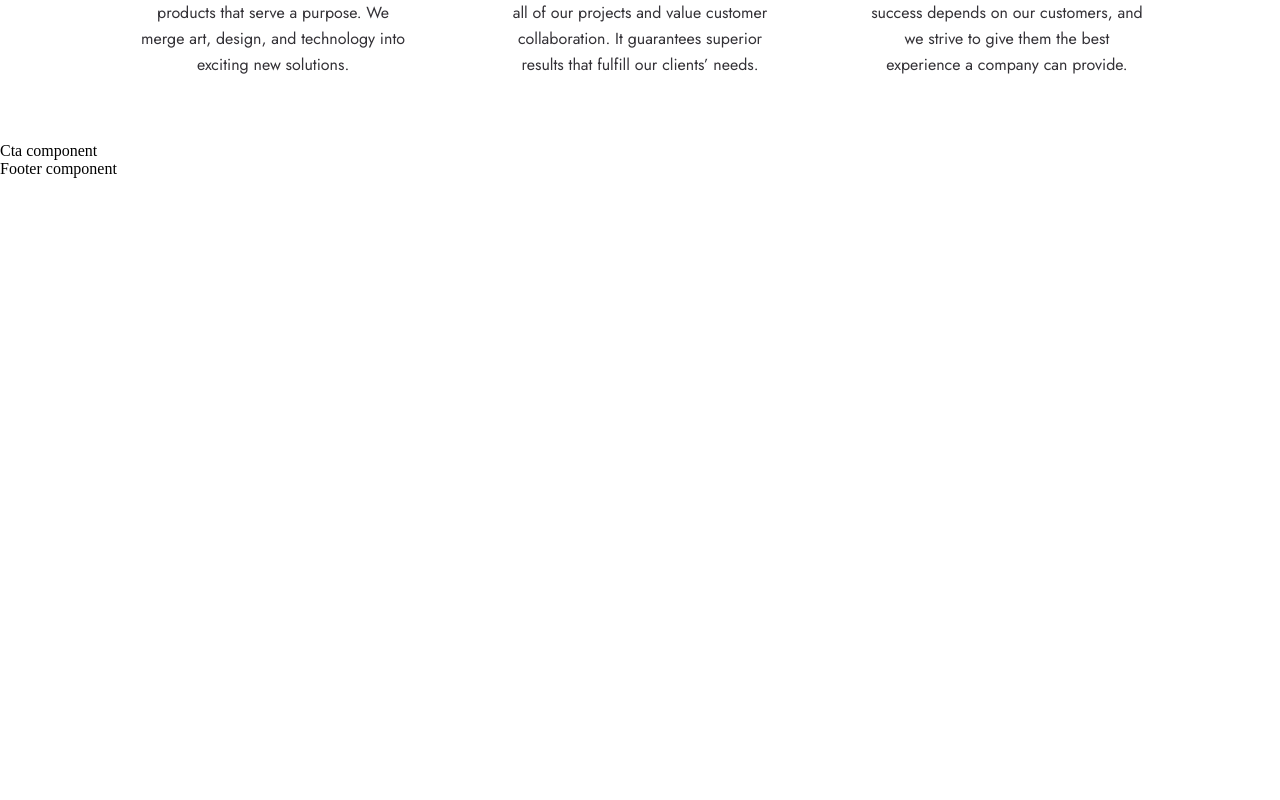
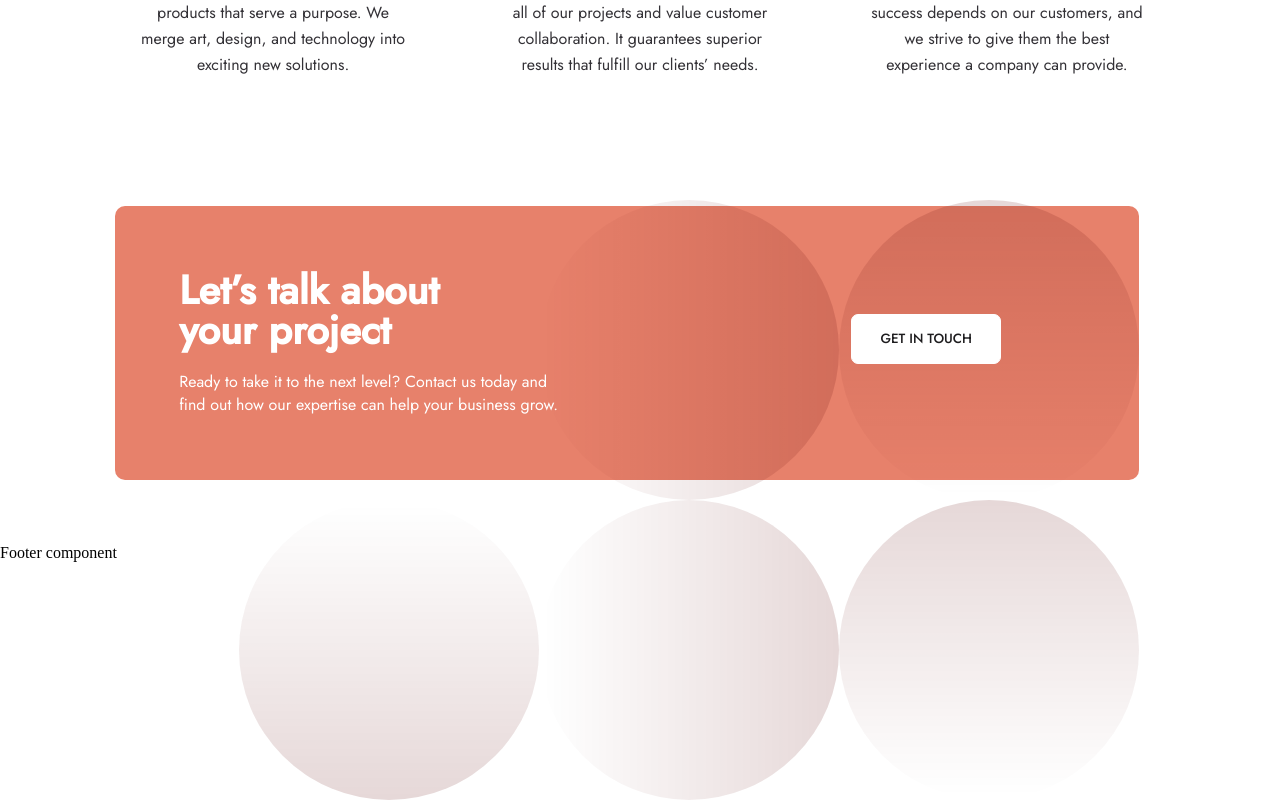
Before and after one commit to clf94-dev/designo-react, a React (Create React App) app: page / in a window 1280 px wide. Shown: the part 2016-2816 px from the top of the page. Before the commit the page ends 2194 px from the top, so only its background shows below. Built offline with nearby package versions, Linux system fonts and the light colour scheme.

Commit message:
added cta

```diff
--- a/src/components/Cta.jsx
+++ b/src/components/Cta.jsx
@@ -1,8 +1,20 @@
+import { Grid } from '@material-ui/core';
 import React from 'react'
-
+import Circles from '../components/assets/shared/desktop/bg-pattern-call-to-action.svg'
 function Cta(){
     return(
-        <div>Cta component</div>
+        <div>
+            <Grid container direction="row" className="cta-cont">
+                <img src={Circles} alt="circles backg" className="circles"/>
+                <Grid item  xs={12} sm={6} className="text-col">
+                    <h2>Let’s talk about your project</h2>
+                    <p>Ready to take it to the next level? Contact us today and find out how our expertise can help your business grow.</p>
+                </Grid>
+                <Grid item  xs={12} sm={6} className="btn-col">
+                    <button className="cta-btn">Get In Touch</button>
+                </Grid>
+            </Grid>
+        </div>
     )
 }
 export default Cta;
--- a/src/components/styles/App.css
+++ b/src/components/styles/App.css
@@ -358,3 +358,64 @@
   font-size: 16px;
   line-height: 26px;
 }
+
+.cta-cont {
+  margin: 5% 9%;
+  overflow: hidden;
+  width: 80% !important;
+  background-color: #E7816B;
+  border-radius: 10px;
+  font-family: "Jost", sans-serif;
+  color: #FFFFFF;
+  padding: 5%;
+}
+
+.cta-cont .circles {
+  height: 600px;
+  position: absolute;
+  right: 11%;
+  top: 277%;
+}
+
+.cta-cont .text-col {
+  float: top;
+}
+
+.cta-cont .text-col h2 {
+  font-size: 40px;
+  line-height: 2.5rem;
+  margin-bottom: 20px;
+  margin-right: 40%;
+}
+
+.cta-cont .text-col p {
+  font-size: 16px;
+  margin-right: 15%;
+}
+
+.cta-cont .btn-col {
+  float: top;
+}
+
+.cta-cont .btn-col .cta-btn {
+  position: relative;
+  top: 30%;
+  left: 50%;
+  height: 50px;
+  border-radius: 7px;
+  font-family: "Jost", sans-serif;
+  width: 150px;
+  font-weight: 500;
+  text-transform: uppercase;
+  background-color: #FFFFFF;
+  border: 1px solid #FFFFFF;
+  color: #1D1C1E;
+}
+
+.cta-cont .btn-col .cta-btn:hover {
+  transition: all 0.3s ease-in-out;
+  border: 1px solid #FFAD9B;
+  background-color: #FFAD9B;
+  color: #FFFFFF;
+  cursor: pointer;
+}
--- a/src/components/styles/App.scss
+++ b/src/components/styles/App.scss
@@ -334,3 +334,58 @@
             }
         }
     }
+
+    //----------------------Cta section ------------------
+    .cta-cont {
+        margin: 5% 9%;
+        overflow: hidden;
+        width: 80% !important;
+        background-color: $peach;
+        border-radius: 10px;
+        font-family: $font-family;
+        color: $white;
+        padding: 5%;
+        .circles {
+            height: 600px;
+            position: absolute;
+            right: 11%;
+            top: 277%;
+        }
+        .text-col {
+            float: top;
+            h2 {
+                font-size: $h2;
+                line-height: 2.5rem;
+                margin-bottom: 20px;
+                margin-right: 40%;
+            }
+            p {
+                font-size: $body;
+                margin-right: 15%;
+            }
+        }
+        .btn-col {
+            float: top;
+            .cta-btn {
+                position: relative;
+                top: 30%;
+                left: 50%;
+                height: 50px;
+                border-radius: 7px;
+                font-family: $font-family;
+                width: 150px;
+                font-weight: 500;
+                text-transform: uppercase;
+                background-color: $white;
+                border: 1px solid $white;
+                color: $black;
+                &:hover {
+                    transition: all 0.3s ease-in-out;
+                    border: 1px solid $light-peach;
+                    background-color: $light-peach;
+                    color: $white;
+                    cursor: pointer;
+                }
+            }
+        }
+    }
```
Also changed, not shown: src/components/styles/App.min.css, 1 other file (tests, documents, lock files or other folders).
